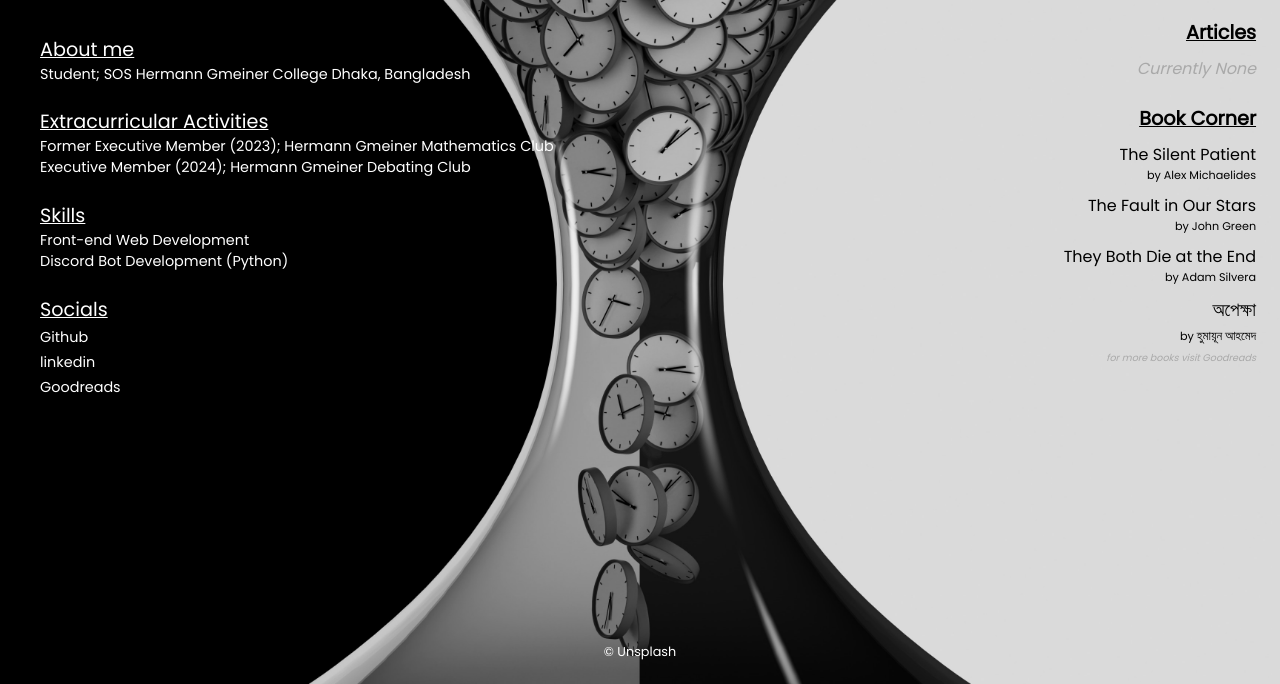
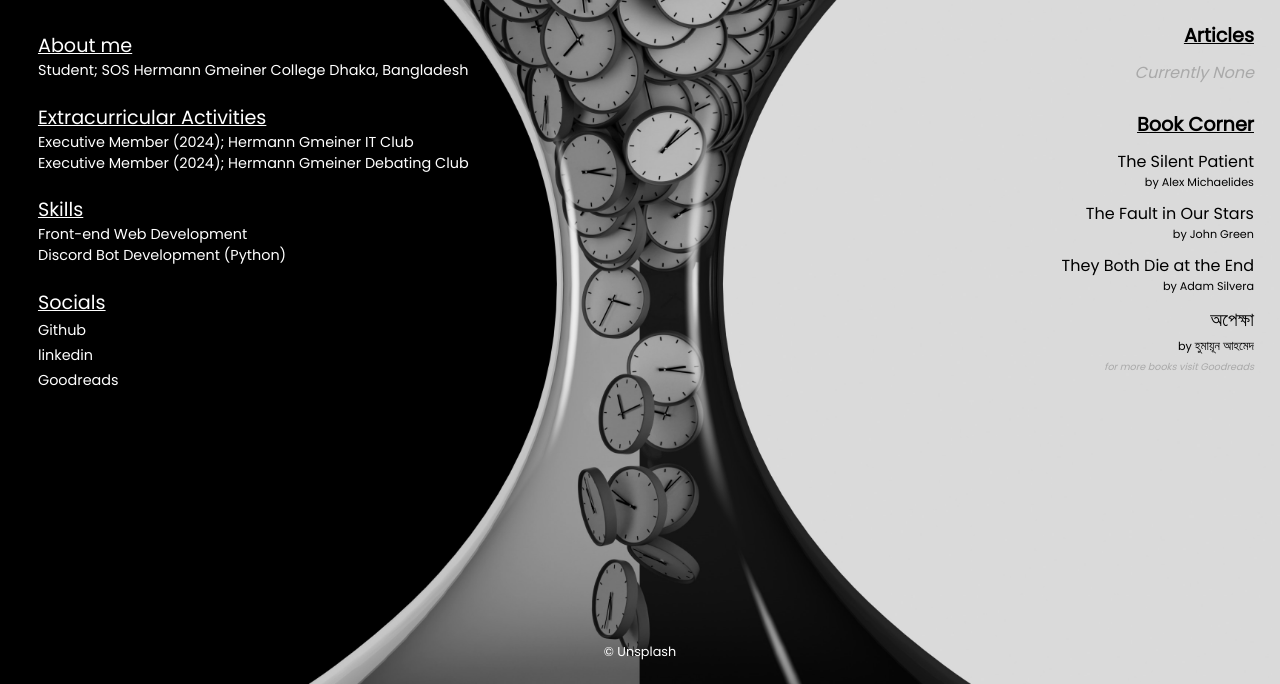
Before and after one commit to niamulhqe/niamulhqe.github.io, a plain HTML site: page index.html in a window 1280 px wide. Shown: the part 116-800 px from the top of the page. Drawn offline with Linux system fonts and the light colour scheme.

Commit message:
club updates & minor changes

```diff
--- a/index.html
+++ b/index.html
@@ -33,7 +33,7 @@
       <div class="extra_activities">
         <div class="heading">Extracurricular Activities</div>
         <div class="topic">
-          Former Executive Member (2023); Hermann Gmeiner Mathematics Club
+          Executive Member (2024); Hermann Gmeiner IT Club
         </div>
         <div class="topic">
           Executive Member (2024); Hermann Gmeiner Debating Club
@@ -114,7 +114,6 @@
       <p class="note_bottom">
         Mobile site is currently in development. Please view from Desktop or PC.
       </p>
-      <p>© Pinterest</p>
     </section>
     <script src="script.js" async defer></script>
   </body>
```
